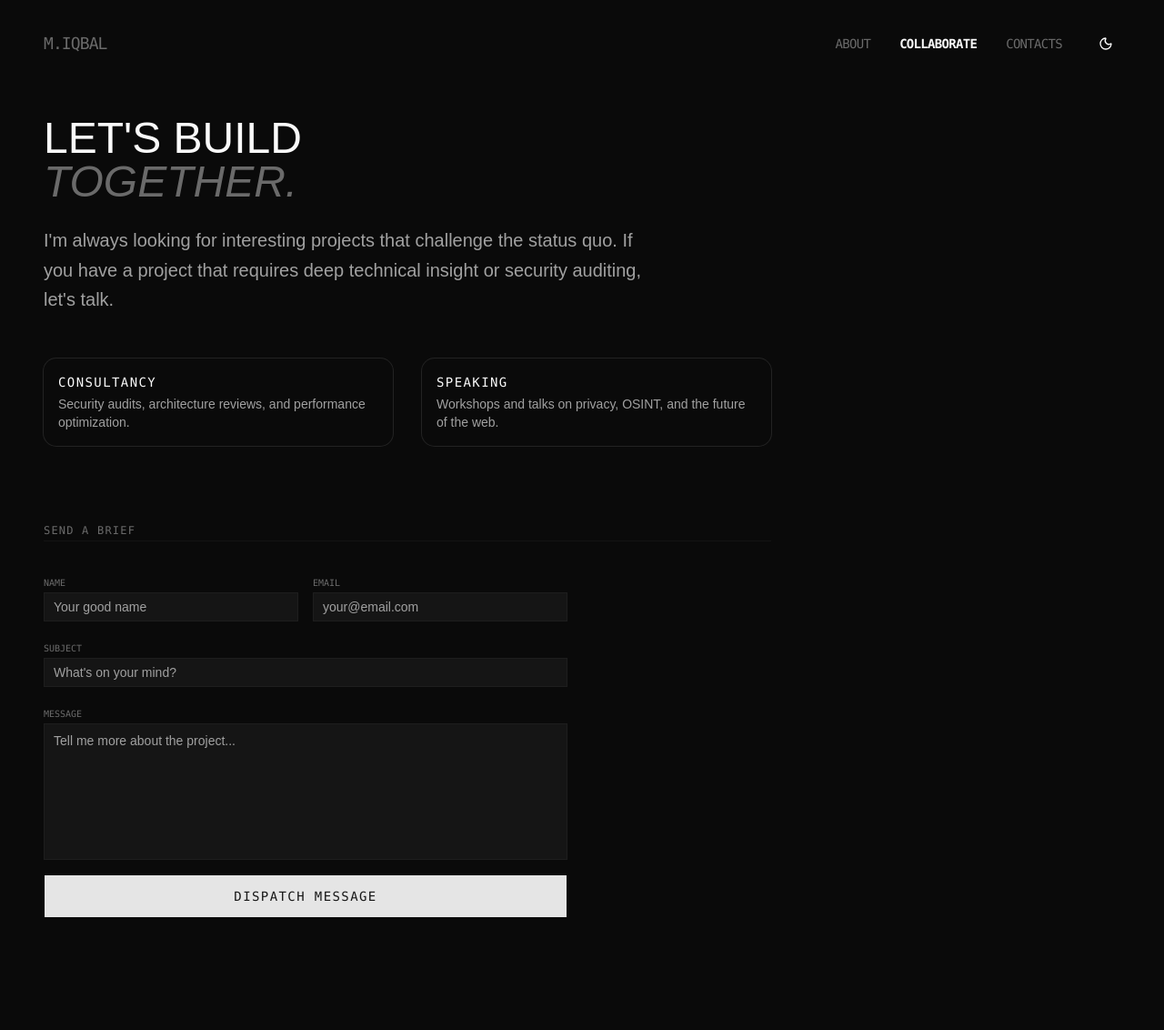
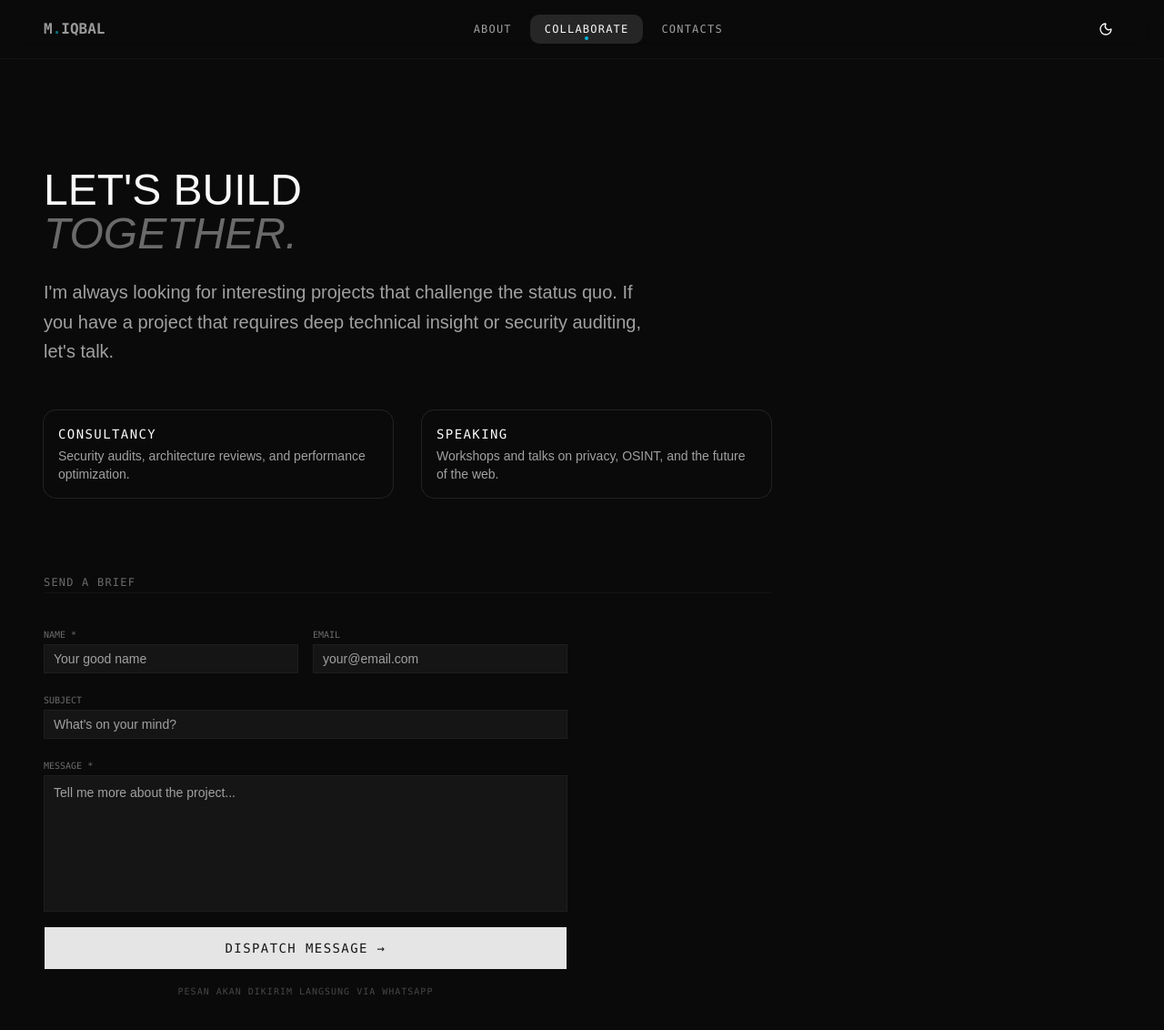
Before and after one commit to Moch-Iqbaal/moch-iqbaaal, a React (Vite) app: page /collaborate in a window 1280 px wide. Shown: the top 1132 px of the page at 91% size. Before the commit the page ends 1089 px from the top, so only its background shows below. Built offline with nearby package versions, Linux system fonts and the light colour scheme.

Commit message:
Reconstruction home /

```diff
--- a/src/components/navbar.tsx
+++ b/src/components/navbar.tsx
@@ -1,6 +1,7 @@
 import { NavLink } from "react-router-dom";
 import { ModeToggle } from "./mode-toggle";
 import { cn } from "@/src/lib/utils";
+import { useState } from "react";
 
 const links = [
   { name: "About", path: "/about" },
@@ -9,30 +10,105 @@ const links = [
 ];
 
 export function Navbar() {
+  const [menuOpen, setMenuOpen] = useState(false);
+
   return (
-    <nav className="fixed top-0 left-0 right-0 z-50 flex items-center justify-between px-6 py-8 md:px-12">
+    <>
+      <nav className="fixed top-0 left-0 right-0 z-50 border-b border-border/40 bg-background/80 backdrop-blur-md">
+        <div className="flex items-center justify-between px-6 py-4 md:px-12">
+
+          {/* LOGO */}
           <NavLink
             to="/"
             className={({ isActive }) =>
               cn(
-            "text-lg font-mono tracking-tighter uppercase transition-opacity hover:opacity-100",
-            isActive ? "opacity-100" : "opacity-40"
+                "font-mono text-base tracking-tightest uppercase font-bold transition-all hover:opacity-100",
+                isActive ? "opacity-100" : "opacity-60"
               )
             }
           >
-        M.IQBAL
+            M<span className="text-cyan-500">.</span>IQBAL
           </NavLink>
 
-      <div className="flex items-center gap-8">
-        <div className="hidden md:flex items-center gap-8">
+          {/* DESKTOP LINKS */}
+          <div className="hidden md:flex items-center gap-1">
             {links.map((link) => (
               <NavLink
                 key={link.path}
                 to={link.path}
                 className={({ isActive }) =>
                   cn(
-                  "text-sm font-mono tracking-tighter uppercase transition-opacity hover:opacity-100",
-                  isActive ? "opacity-100 font-bold" : "opacity-40"
+                    "relative text-xs font-mono tracking-widest uppercase px-4 py-2 rounded-lg transition-all duration-200",
+                    isActive
+                      ? "text-foreground bg-muted"
+                      : "text-muted-foreground hover:text-foreground hover:bg-muted/50"
+                  )
+                }
+              >
+                {({ isActive }) => (
+                  <>
+                    {link.name}
+                    {isActive && (
+                      <span className="absolute bottom-1 left-1/2 -translate-x-1/2 w-1 h-1 rounded-full bg-cyan-500" />
+                    )}
+                  </>
+                )}
+              </NavLink>
+            ))}
+          </div>
+
+          {/* RIGHT SIDE */}
+          <div className="flex items-center gap-3">
+            <ModeToggle />
+
+            {/* HAMBURGER MOBILE */}
+            <button
+              onClick={() => setMenuOpen(!menuOpen)}
+              className="md:hidden flex flex-col gap-1.5 p-2 rounded-lg hover:bg-muted transition-all"
+              aria-label="Toggle menu"
+            >
+              <span
+                className={cn(
+                  "w-5 h-0.5 bg-foreground rounded-full transition-all duration-300",
+                  menuOpen && "rotate-45 translate-y-2"
+                )}
+              />
+              <span
+                className={cn(
+                  "w-5 h-0.5 bg-foreground rounded-full transition-all duration-300",
+                  menuOpen && "opacity-0"
+                )}
+              />
+              <span
+                className={cn(
+                  "w-5 h-0.5 bg-foreground rounded-full transition-all duration-300",
+                  menuOpen && "-rotate-45 -translate-y-2"
+                )}
+              />
+            </button>
+          </div>
+
+        </div>
+
+        {/* MOBILE MENU */}
+        <div
+          className={cn(
+            "md:hidden overflow-hidden transition-all duration-300 border-t border-border/40",
+            menuOpen ? "max-h-64 opacity-100" : "max-h-0 opacity-0"
+          )}
+        >
+          <div className="flex flex-col px-6 py-4 gap-1 bg-background">
+            {links.map((link) => (
+              <NavLink
+                key={link.path}
+                to={link.path}
+                onClick={() => setMenuOpen(false)}
+                className={({ isActive }) =>
+                  cn(
+                    "text-sm font-mono tracking-widest uppercase px-4 py-3 rounded-lg transition-all",
+                    isActive
+                      ? "text-foreground bg-muted font-bold"
+                      : "text-muted-foreground hover:text-foreground hover:bg-muted/50"
                   )
                 }
               >
@@ -40,8 +116,12 @@ export function Navbar() {
               </NavLink>
             ))}
           </div>
-        <ModeToggle />
         </div>
+
       </nav>
+
+      {/* SPACER biar konten tidak ketutupan navbar */}
+      <div className="h-[57px]" />
+    </>
   );
 }
--- a/src/pages/collaborate.tsx
+++ b/src/pages/collaborate.tsx
@@ -1,11 +1,56 @@
+import { useState } from "react";
 import { Button } from "@/src/components/ui/button";
 import { Input } from "@/src/components/ui/input";
 import { Textarea } from "@/src/components/ui/textarea";
-import { Card, CardContent, CardDescription, CardHeader, CardTitle } from "@/src/components/ui/card";
+import { Card, CardDescription, CardHeader, CardTitle } from "@/src/components/ui/card";
+
+const WA_NUMBER = "6285385024451";
 
 export default function Collaborate() {
+  const [name, setName] = useState("");
+  const [email, setEmail] = useState("");
+  const [subject, setSubject] = useState("");
+  const [message, setMessage] = useState("");
+  const [sent, setSent] = useState(false);
+
+  const handleDispatch = () => {
+    if (!name.trim() || !message.trim()) {
+      alert("Minimal isi Nama dan Pesan dulu ya!");
+      return;
+    }
+
+    const text = `Halo Iqbal! 👋
+
+*COLLABORATION REQUEST*
+─────────────────────
+*Nama:* ${name}
+*Email:* ${email || "-"}
+*Subject:* ${subject || "-"}
+
+*Pesan:*
+${message}
+─────────────────────
+_Dikirim via collaborate.moch-iqbal.info_`;
+
+    const encoded = encodeURIComponent(text);
+    const waUrl = `https://wa.me/${WA_NUMBER}?text=${encoded}`;
+
+    window.open(waUrl, "_blank");
+    setSent(true);
+
+    setTimeout(() => {
+      setName("");
+      setEmail("");
+      setSubject("");
+      setMessage("");
+      setSent(false);
+    }, 3000);
+  };
+
   return (
     <div className="space-y-12">
+
+      {/* HEADLINE */}
       <section className="space-y-6">
         <h2 className="text-4xl md:text-5xl font-sans tracking-tightest">
           LET'S BUILD <br />
@@ -18,51 +63,92 @@ export default function Collaborate() {
         </p>
       </section>
 
+      {/* CARDS */}
       <div className="grid md:grid-cols-2 gap-8">
         <Card className="bg-transparent border-border/40 shadow-none">
           <CardHeader>
             <CardTitle className="font-mono text-sm uppercase tracking-widest">Consultancy</CardTitle>
-            <CardDescription className="text-muted-foreground">Security audits, architecture reviews, and performance optimization.</CardDescription>
+            <CardDescription className="text-muted-foreground">
+              Security audits, architecture reviews, and performance optimization.
+            </CardDescription>
           </CardHeader>
         </Card>
-
         <Card className="bg-transparent border-border/40 shadow-none">
           <CardHeader>
             <CardTitle className="font-mono text-sm uppercase tracking-widest">Speaking</CardTitle>
-            <CardDescription className="text-muted-foreground">Workshops and talks on privacy, OSINT, and the future of the web.</CardDescription>
+            <CardDescription className="text-muted-foreground">
+              Workshops and talks on privacy, OSINT, and the future of the web.
+            </CardDescription>
           </CardHeader>
         </Card>
       </div>
 
+      {/* FORM */}
       <section className="space-y-8 pt-8">
         <div className="space-y-2">
           <span className="font-mono text-xs uppercase tracking-widest opacity-40">Send a Brief</span>
           <div className="h-px w-full bg-border/40"></div>
         </div>
 
-        <form className="space-y-4 max-w-xl" onSubmit={(e) => e.preventDefault()}>
+        <div className="space-y-4 max-w-xl">
+
           <div className="grid grid-cols-2 gap-4">
             <div className="space-y-2">
-              <label className="font-mono text-[10px] uppercase opacity-40">Name</label>
-              <Input placeholder="Your good name" className="bg-transparent border-border/40 rounded-none focus-visible:ring-0" />
+              <label className="font-mono text-[10px] uppercase opacity-40">Name *</label>
+              <Input
+                placeholder="Your good name"
+                value={name}
+                onChange={(e) => setName(e.target.value)}
+                className="bg-transparent border-border/40 rounded-none focus-visible:ring-0"
+              />
             </div>
             <div className="space-y-2">
               <label className="font-mono text-[10px] uppercase opacity-40">Email</label>
-              <Input placeholder="your@email.com" className="bg-transparent border-border/40 rounded-none focus-visible:ring-0" />
+              <Input
+                placeholder="your@email.com"
+                type="email"
+                value={email}
+                onChange={(e) => setEmail(e.target.value)}
+                className="bg-transparent border-border/40 rounded-none focus-visible:ring-0"
+              />
             </div>
           </div>
+
           <div className="space-y-2">
             <label className="font-mono text-[10px] uppercase opacity-40">Subject</label>
-            <Input placeholder="What's on your mind?" className="bg-transparent border-border/40 rounded-none focus-visible:ring-0" />
+            <Input
+              placeholder="What's on your mind?"
+              value={subject}
+              onChange={(e) => setSubject(e.target.value)}
+              className="bg-transparent border-border/40 rounded-none focus-visible:ring-0"
+            />
           </div>
+
           <div className="space-y-2">
-            <label className="font-mono text-[10px] uppercase opacity-40">Message</label>
-            <Textarea placeholder="Tell me more about the project..." className="min-h-[150px] bg-transparent border-border/40 rounded-none focus-visible:ring-0 resize-none" />
+            <label className="font-mono text-[10px] uppercase opacity-40">Message *</label>
+            <Textarea
+              placeholder="Tell me more about the project..."
+              value={message}
+              onChange={(e) => setMessage(e.target.value)}
+              className="min-h-[150px] bg-transparent border-border/40 rounded-none focus-visible:ring-0 resize-none"
+            />
           </div>
-          <Button className="w-full h-12 font-mono uppercase tracking-widest rounded-none">
-            Dispatch Message
+
+          {/* BUTTON */}
+          <Button
+            onClick={handleDispatch}
+            disabled={sent}
+            className="w-full h-12 font-mono uppercase tracking-widest rounded-none transition-all"
+          >
+            {sent ? "✓ Redirecting to WhatsApp..." : "Dispatch Message →"}
           </Button>
-        </form>
+
+          {/* INFO */}
+          <p className="font-mono text-[10px] text-muted-foreground/40 uppercase tracking-widest text-center">
+            Pesan akan dikirim langsung via WhatsApp
+          </p>
+
+        </div>
       </section>
     </div>
   );
--- a/src/pages/contacts.tsx
+++ b/src/pages/contacts.tsx
@@ -1,11 +1,13 @@
-import { Mail, Github, Twitter, Linkedin, Shield, Instagram } from "lucide-react";
+import { Mail, Github, Twitter, Linkedin, Shield, Instagram, VoicemailIcon, Facebook } from "lucide-react";
 
 export default function Contacts() {
   const socials = [
-    { name: "Email", icon: Mail, value: "hello@iqbal.co", href: "mailto:hello@iqbaal.info" },
-    { name: "GitHub", icon: Github, value: "github.com/Moch-Iqbaal", href: "https://github.com" },
+    { name: "Email", icon: Mail, value: "muh.maulanaiqbal18@gmail.com", href: "mailto:muh.maulanaiqbal18@gmail.com" },
+    { name: "Voicemail", icon: VoicemailIcon, value: "muhm.iqbal@proton.me", href: "mailto:muhm.iqbal@proton.me" },
+    { name: "GitHub", icon: Github, value: "Moch-Iqbaal", href: "https://github.com/Moch-Iqbaal" },
     { name: "Instagram", icon: Instagram, value: "@m.iqbaaal_3", href: "https://www.instagram.com/m.iqbaaal_3/" },
-    { name: "LinkedIn", icon: Linkedin, value: "linkedin.com/in/iqbal", href: "https://linkedin.com" },
+    { name: "Facebook", icon: Facebook, value: "Baal Iqq", href: "https://www.facebook.com/INIAKUNABAIDEH.TQ" },
+    { name: "LinkedIn", icon: Linkedin, value: "Muhamad Maulana Iqbal", href: "https://www.linkedin.com/in/muhamad-maulana-iqbal/" },
     { name: "PGP Key", icon: Shield, value: "Download Key", href: "#" },
   ];
 
```
Also changed, not shown: src/pages/home.tsx (+47 -34 lines). Lines whose indentation alone changed are shown as unchanged.
